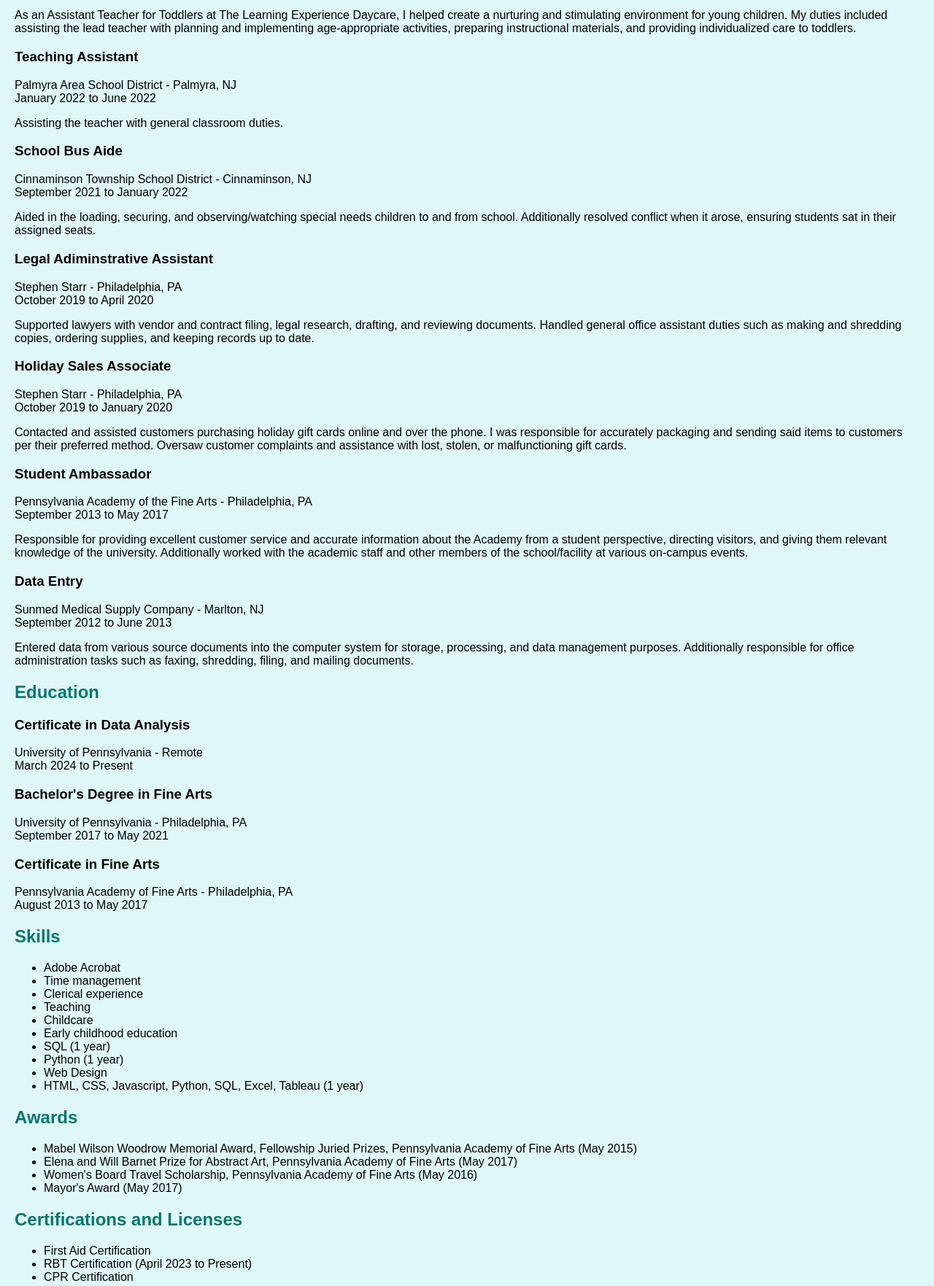
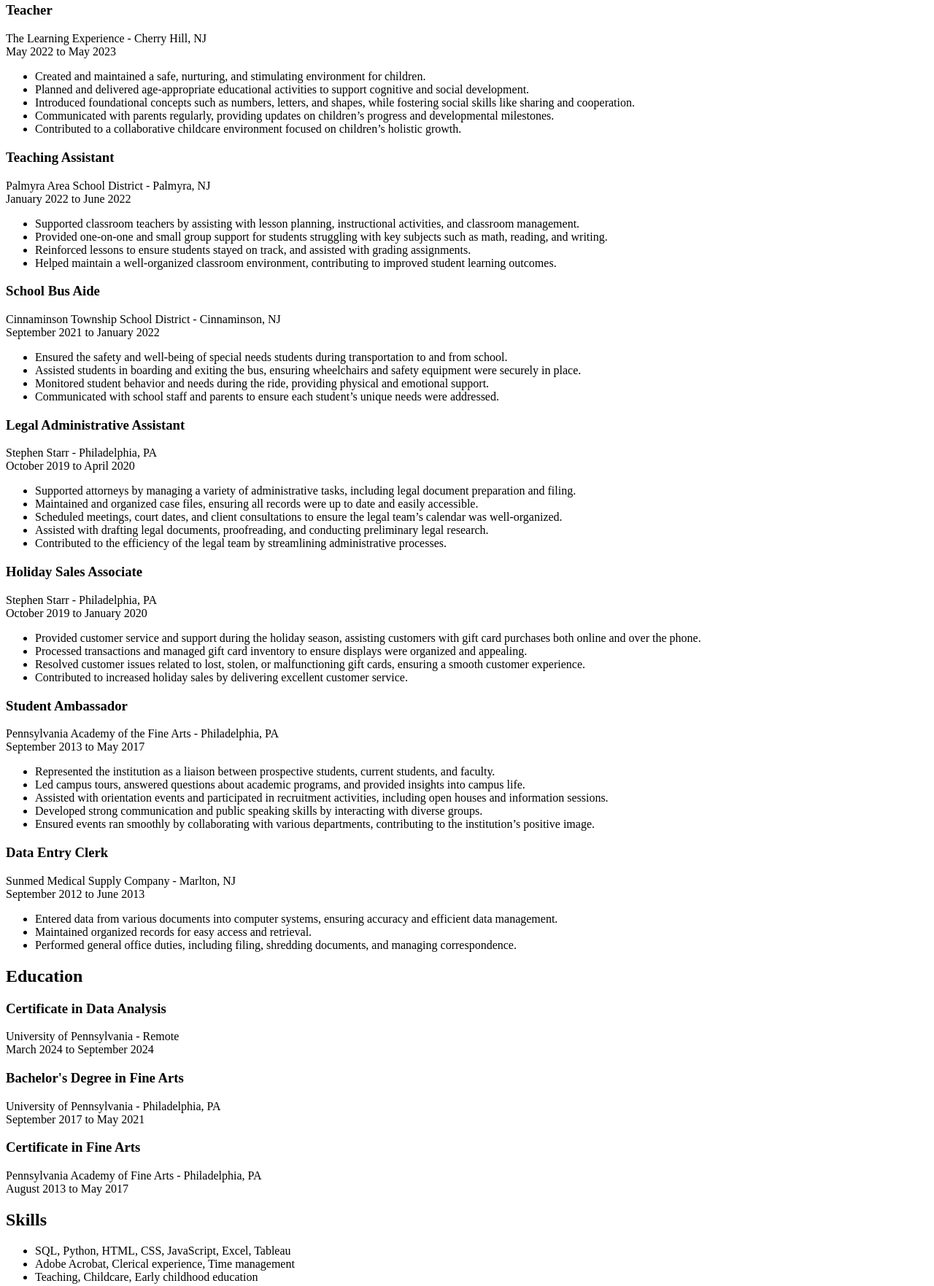
Before and after one commit to mattcat1221/ChildCare-Resume, a plain HTML site: page index.html in a window 1280 px wide. Shown: the part 755-2518 px from the top of the page at 73% size. Drawn offline with Linux system fonts and the light colour scheme; a web font is replaced by a local one.

Commit message:
Update index.html

```diff
--- a/index.html
+++ b/index.html
@@ -2,18 +2,20 @@
 <html lang="en">
 <head>
     <meta charset="UTF-8">
+    <link rel="preconnect" href="https://fonts.googleapis.com">
+    <link rel="preconnect" href="https://fonts.gstatic.com" crossorigin>
+    <link href="https://fonts.googleapis.com/css2?family=New+Amsterdam&display=swap" rel="stylesheet">
     <meta name="viewport" content="width=device-width, initial-scale=1.0">
-    <link rel="stylesheet" href="style.css">
-</head>
-    <title>Resume - Casey Matthews</title>
+    <title>Resume - Catherine Matthews</title>
 </head>
 <body>
-    <h1>Casey Matthews</h1>
+    <h1>Catherine Matthews</h1>
     <p>Philadelphia, PA 19125 <br>
     <a href="mailto:caseyvmatthews@gmail.com">caseyvmatthews@gmail.com</a><br>
     +1 856 745 2994</p>
 
-    <p>My work history reflects a diverse skill set and a strong commitment to delivering quality results in various roles. From providing nurturing care and support in a daycare setting to ensuring data accuracy and customer satisfaction in different industries, I bring a versatile and adaptable approach to my work. My experience as a painter also highlights my attention to detail and ability to complete tasks to a high standard.</p>
+    <h2>Summary</h2>
+    <p>A versatile and adaptable professional with experience in office administration, child care, legal support, and behavioral health. Strong organizational, communication, and attention-to-detail skills, with a proven ability to contribute to team productivity and deliver excellent customer service. Looking to leverage my broad skill set in a role that values adaptability and dedication.</p>
 
     <p><strong>Willing to relocate:</strong> Anywhere<br>
     <strong>Authorized to work in the US for any employer</strong></p>
@@ -23,53 +25,101 @@
     <h3>Office Assistant</h3>
     <p>Reilly Matthews Bononccini CPA, PA - Linwood, NJ<br>
     May 2021 to Present</p>
-    <p>As an Office Assistant, I efficiently handle administrative and clerical tasks to support smooth office operations. My responsibilities include managing correspondence, scheduling appointments, maintaining filing systems, and assisting with various office tasks. I ensure a well-organized and professional office environment, contributing to overall productivity and efficiency. My strong organizational skills, attention to detail, and ability to communicate effectively make me an asset to any team.</p>
+    <ul>
+        <li>Managed administrative and clerical tasks to ensure smooth office operation.</li>
+        <li>Coordinated all incoming and outgoing correspondence, scheduling appointments, and managing calendars.</li>
+        <li>Organized both physical and digital filing systems, ensuring timely access to documents.</li>
+        <li>Maintained office supplies, handled travel arrangements, and supported team members in meeting organizational goals.</li>
+        <li>Contributed to increased office efficiency through improved document management practices.</li>
+    </ul>
 
     <h3>Behavioral Tech</h3>
     <p>Attain Behavioural Health - Philadelphia, PA<br>
     April 2023 to October 2023</p>
-    <p>As a behavioral tech, I was responsible for implementing care plans: working with children to implement care plans that target specific goals. Providing therapy: used play-based therapy to help children develop communication, socialization, and daily living skills. Modifying behaviors: helped children replace maladaptive behaviors with appropriate ones.</p>
+    <ul>
+        <li>Implemented individualized care plans for children focusing on communication, socialization, and daily living skills.</li>
+        <li>Provided play-based therapeutic support to engage children naturally while fostering developmental growth.</li>
+        <li>Assisted children in replacing maladaptive behaviors with positive alternatives through structured interventions.</li>
+        <li>Collaborated with supervisors and caregivers to ensure the efficacy of care plans, adjusting strategies as necessary.</li>
+        <li>Helped reduce behavior incidents and increased children’s communication abilities.</li>
+    </ul>
 
     <h3>Teacher</h3>
     <p>The Learning Experience - Cherry Hill, NJ<br>
     May 2022 to May 2023</p>
-    <p>As an Assistant Teacher for Toddlers at The Learning Experience Daycare, I helped create a nurturing and stimulating environment for young children. My duties included assisting the lead teacher with planning and implementing age-appropriate activities, preparing instructional materials, and providing individualized care to toddlers.</p>
+    <ul>
+        <li>Created and maintained a safe, nurturing, and stimulating environment for children.</li>
+        <li>Planned and delivered age-appropriate educational activities to support cognitive and social development.</li>
+        <li>Introduced foundational concepts such as numbers, letters, and shapes, while fostering social skills like sharing and cooperation.</li>
+        <li>Communicated with parents regularly, providing updates on children’s progress and developmental milestones.</li>
+        <li>Contributed to a collaborative childcare environment focused on children’s holistic growth.</li>
+    </ul>
 
     <h3>Teaching Assistant</h3>
     <p>Palmyra Area School District - Palmyra, NJ<br>
     January 2022 to June 2022</p>
-    <p>Assisting the teacher with general classroom duties.</p>
+    <ul>
+        <li>Supported classroom teachers by assisting with lesson planning, instructional activities, and classroom management.</li>
+        <li>Provided one-on-one and small group support for students struggling with key subjects such as math, reading, and writing.</li>
+        <li>Reinforced lessons to ensure students stayed on track, and assisted with grading assignments.</li>
+        <li>Helped maintain a well-organized classroom environment, contributing to improved student learning outcomes.</li>
+    </ul>
 
     <h3>School Bus Aide</h3>
     <p>Cinnaminson Township School District - Cinnaminson, NJ<br>
     September 2021 to January 2022</p>
-    <p>Aided in the loading, securing, and observing/watching special needs children to and from school. Additionally resolved conflict when it arose, ensuring students sat in their assigned seats.</p>
+    <ul>
+        <li>Ensured the safety and well-being of special needs students during transportation to and from school.</li>
+        <li>Assisted students in boarding and exiting the bus, ensuring wheelchairs and safety equipment were securely in place.</li>
+        <li>Monitored student behavior and needs during the ride, providing physical and emotional support.</li>
+        <li>Communicated with school staff and parents to ensure each student’s unique needs were addressed.</li>
+    </ul>
 
-    <h3>Legal Adiminstrative Assistant</h3>
+    <h3>Legal Administrative Assistant</h3>
     <p>Stephen Starr - Philadelphia, PA<br>
     October 2019 to April 2020</p>
-    <p>Supported lawyers with vendor and contract filing, legal research, drafting, and reviewing documents. Handled general office assistant duties such as making and shredding copies, ordering supplies, and keeping records up to date.</p>
+    <ul>
+        <li>Supported attorneys by managing a variety of administrative tasks, including legal document preparation and filing.</li>
+        <li>Maintained and organized case files, ensuring all records were up to date and easily accessible.</li>
+        <li>Scheduled meetings, court dates, and client consultations to ensure the legal team’s calendar was well-organized.</li>
+        <li>Assisted with drafting legal documents, proofreading, and conducting preliminary legal research.</li>
+        <li>Contributed to the efficiency of the legal team by streamlining administrative processes.</li>
+    </ul>
 
     <h3>Holiday Sales Associate</h3>
     <p>Stephen Starr - Philadelphia, PA<br>
     October 2019 to January 2020</p>
-    <p>Contacted and assisted customers purchasing holiday gift cards online and over the phone. I was responsible for accurately packaging and sending said items to customers per their preferred method. Oversaw customer complaints and assistance with lost, stolen, or malfunctioning gift cards.</p>
+    <ul>
+        <li>Provided customer service and support during the holiday season, assisting customers with gift card purchases both online and over the phone.</li>
+        <li>Processed transactions and managed gift card inventory to ensure displays were organized and appealing.</li>
+        <li>Resolved customer issues related to lost, stolen, or malfunctioning gift cards, ensuring a smooth customer experience.</li>
+        <li>Contributed to increased holiday sales by delivering excellent customer service.</li>
+    </ul>
 
     <h3>Student Ambassador</h3>
     <p>Pennsylvania Academy of the Fine Arts - Philadelphia, PA<br>
     September 2013 to May 2017</p>
-    <p>Responsible for providing excellent customer service and accurate information about the Academy from a student perspective, directing visitors, and giving them relevant knowledge of the university. Additionally worked with the academic staff and other members of the school/facility at various on-campus events.</p>
+    <ul>
+        <li>Represented the institution as a liaison between prospective students, current students, and faculty.</li>
+        <li>Led campus tours, answered questions about academic programs, and provided insights into campus life.</li>
+        <li>Assisted with orientation events and participated in recruitment activities, including open houses and information sessions.</li>
+        <li>Developed strong communication and public speaking skills by interacting with diverse groups.</li>
+        <li>Ensured events ran smoothly by collaborating with various departments, contributing to the institution’s positive image.</li>
+    </ul>
 
-    <h3>Data Entry</h3>
+    <h3>Data Entry Clerk</h3>
     <p>Sunmed Medical Supply Company - Marlton, NJ<br>
     September 2012 to June 2013</p>
-    <p>Entered data from various source documents into the computer system for storage, processing, and data management purposes. Additionally responsible for office administration tasks such as faxing, shredding, filing, and mailing documents.</p>
+    <ul>
+        <li>Entered data from various documents into computer systems, ensuring accuracy and efficient data management.</li>
+        <li>Maintained organized records for easy access and retrieval.</li>
+        <li>Performed general office duties, including filing, shredding documents, and managing correspondence.</li>
+    </ul>
 
     <h2>Education</h2>
-
     <h3>Certificate in Data Analysis</h3>
     <p>University of Pennsylvania - Remote<br>
-    March 2024 to Present</p>
+    March 2024 to September 2024</p>
 
     <h3>Bachelor's Degree in Fine Arts</h3>
     <p>University of Pennsylvania - Philadelphia, PA<br>
@@ -81,17 +131,9 @@
 
     <h2>Skills</h2>
     <ul>
-        <li>Adobe Acrobat</li>
-        <li>Time management</li>
-        <li>Clerical experience</li>
-        <li>Teaching</li>
-        <li>Childcare</li>
-        <li>Early childhood education</li>
-        <li>SQL (1 year)</li>
-        <li>Python (1 year)</li>
-        <li>Web Design</li>
-        <li>HTML, CSS, Javascript, Python, SQL, Excel, Tableau (1 year)</li>
-
+        <li>SQL, Python, HTML, CSS, JavaScript, Excel, Tableau</li>
+        <li>Adobe Acrobat, Clerical experience, Time management</li>
+        <li>Teaching, Childcare, Early childhood education</li>
     </ul>
 
     <h2>Awards</h2>
```
